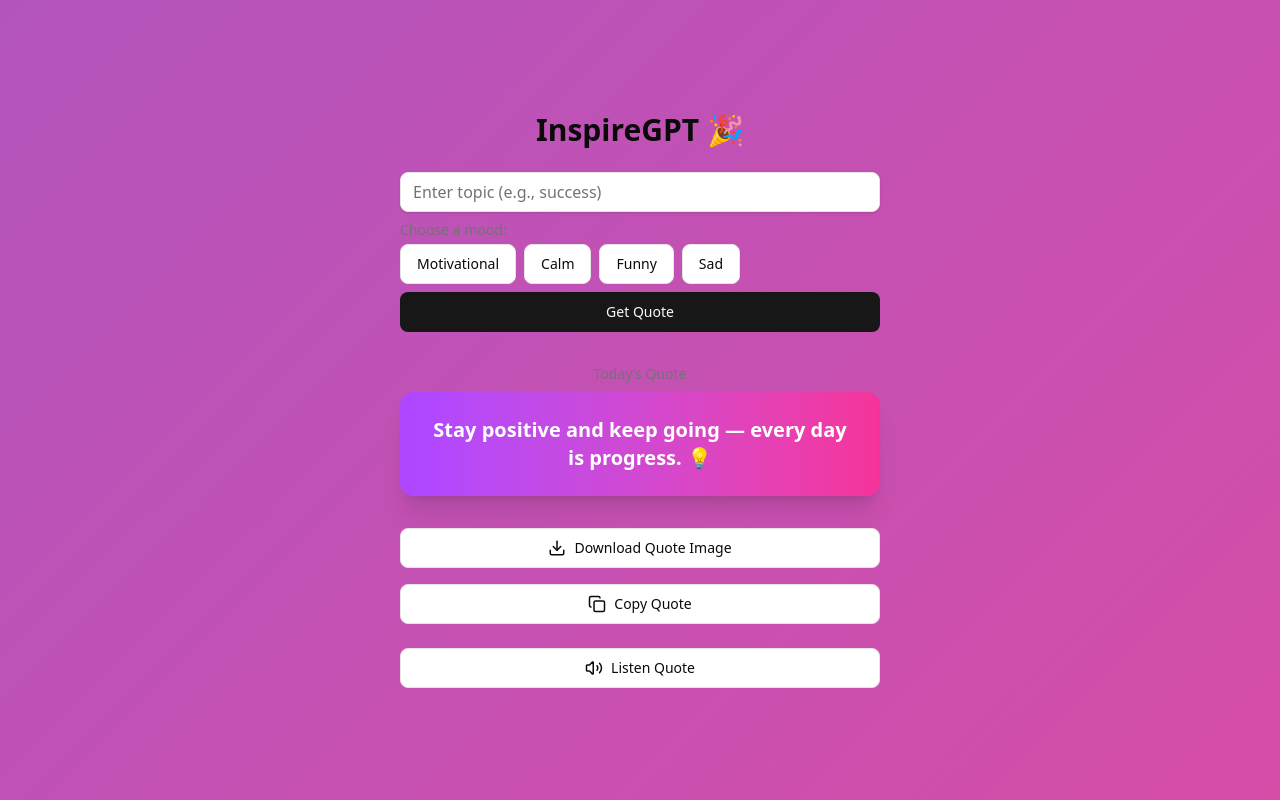
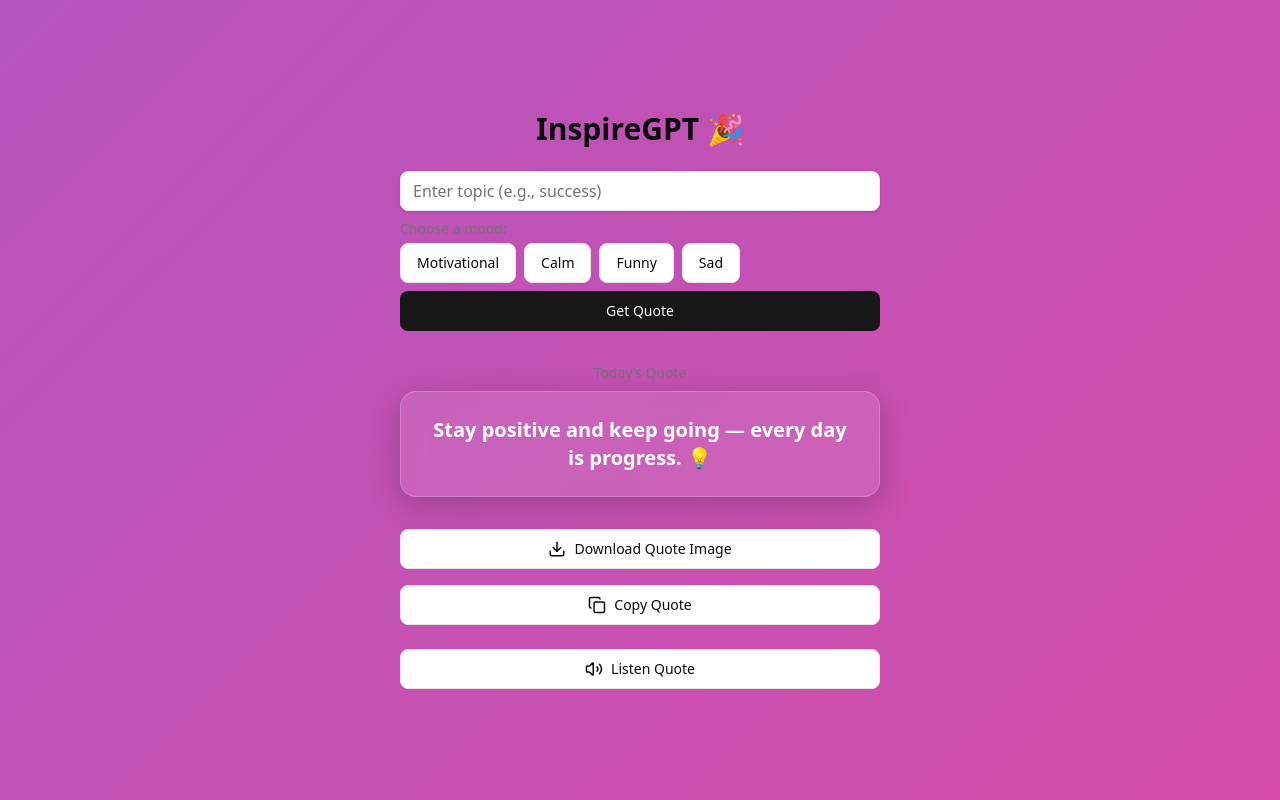
Before and after one commit to beginnercodee/InspireGPT, a Next.js app: page / in a window 1280 px wide. Built offline with nearby package versions, Linux system fonts and the light colour scheme; no server answers.

Commit message:
feat: add glass effect to card

```diff
--- a/src/app/globals.css
+++ b/src/app/globals.css
@@ -135,3 +135,11 @@ body {
   50% { background-position: 100% 50%; }
   100% { background-position: 0% 50%; }
 }
+
+.card {
+  background: rgba(255, 255, 255, 0.1);
+  backdrop-filter: blur(12px);
+  border-radius: 1rem;
+  border: 1px solid rgba(255, 255, 255, 0.2);
+  box-shadow: 0 8px 32px rgba(0, 0, 0, 0.2);
+}
--- a/src/components/QuoteCard.tsx
+++ b/src/components/QuoteCard.tsx
@@ -27,9 +27,12 @@ export default function QuoteCard({ quote }: { quote: string }) {
 
   return (
     <>
-      <div ref={cardRef} className="bg-gradient-to-r from-purple-500 to-pink-500 text-white rounded-xl p-6 text-center font-semibold text-xl shadow-xl">
-        {quote}
-      </div>
+      <Card ref={cardRef} className="card text-white">
+  <CardContent className="p-6 text-center font-semibold text-xl">
+    {quote}
+  </CardContent>
+</Card>
+
       <Button onClick={downloadImage} className="w-full mt-4 flex gap-2 justify-center" variant="outline">
         <Download size={18} /> Download Quote Image
       </Button>
```
